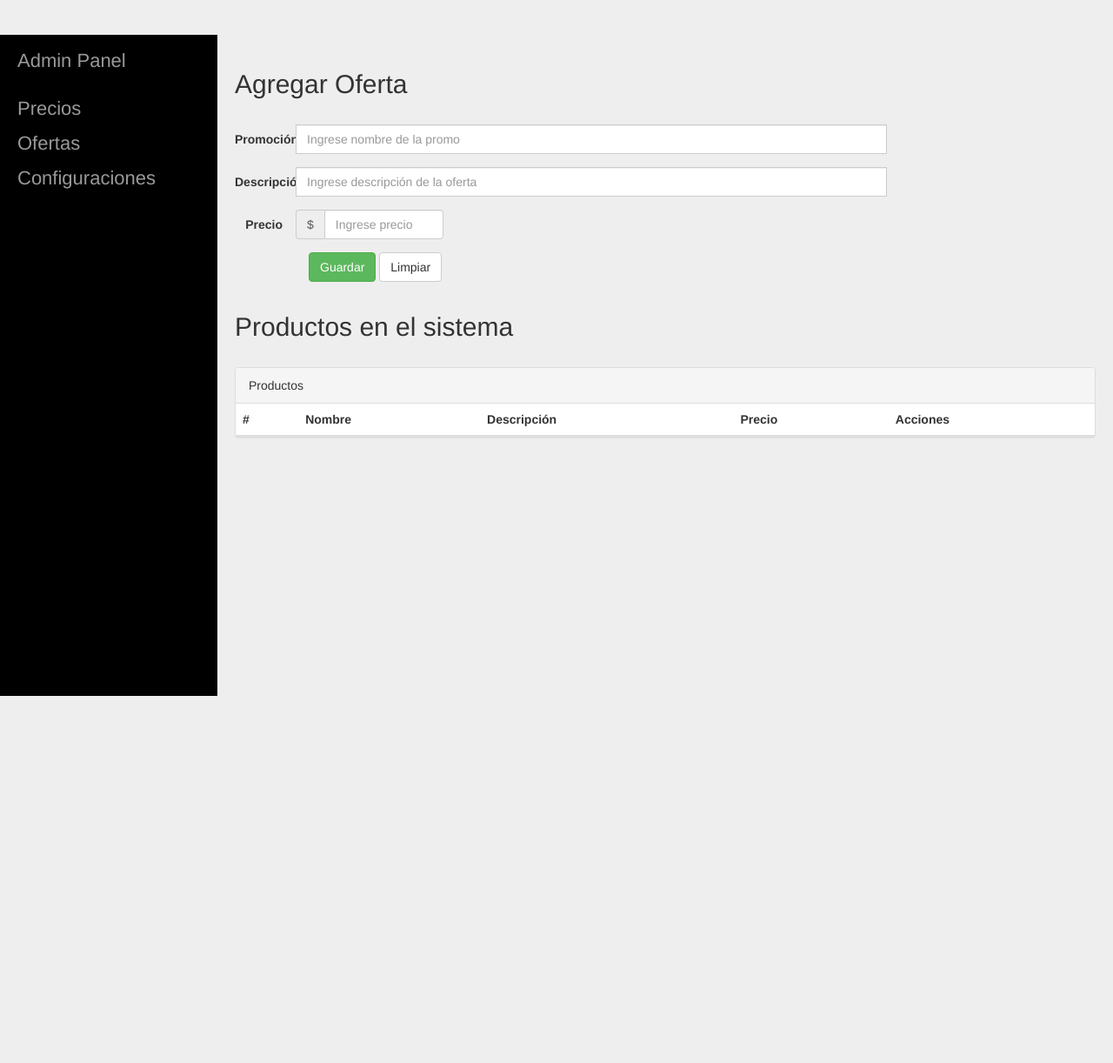
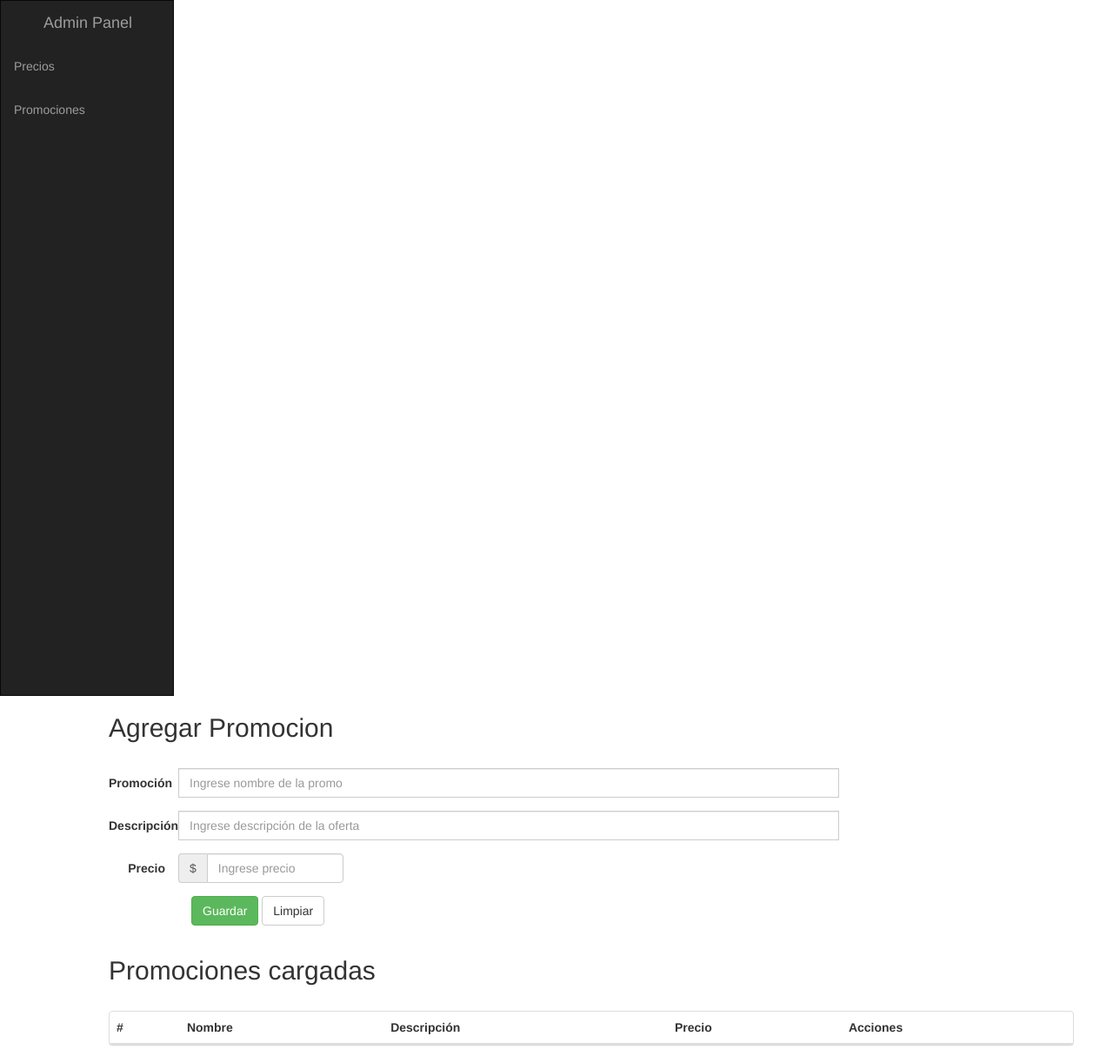
Before and after one commit to cfbarragan/CleaningShop, a Node server app: page /Admin/adminOfertas in a window 1280 px wide. Shown: the whole page at 87% size. Before the commit the page ends 800 px from the top, so only its background shows below. Run offline with Node 20, Linux system fonts and the light colour scheme; the visitor is signed in with stand-in values (Sample User, id 1); data that the repository does not hold is empty; some libraries are stand-ins or nearby versions.

Commit message:
continuous-integration Cambios en el sidebar y los html de admin

```diff
--- a/app.js
+++ b/app.js
@@ -22,9 +22,9 @@ var  nav = [{
 var  navPanel = [{
         Link: '/admin/adminPrecios', Text: 'Precios'
     }, {
-        Link: '/admin/adminOfertas', Text: 'Ofertas'
-    },{
-        Link: '/admin/adminConfig', Text: 'Configuraciones'}];
+        Link: '/admin/adminOfertas', Text: 'Promociones'
+    },/*{
+        Link: '/admin/adminConfig', Text: 'Configuraciones'}*/];
 
 app.use(express.static('public'));
 app.use(bodyParser.json());
--- /dev/null
+++ b/public/css/sidebar.css
@@ -0,0 +1,151 @@
+body,html{
+		height: 100%;
+	}
+
+	/* remove outer padding */
+	.main .row{
+		padding: 0px;
+		margin: 0px;
+	}
+
+	/*Remove rounded coners*/
+
+	nav.sidebar.navbar {
+		border-radius: 0px;
+	}
+
+	nav.sidebar, .main{
+		-webkit-transition: margin 200ms ease-out;
+	    -moz-transition: margin 200ms ease-out;
+	    -o-transition: margin 200ms ease-out;
+	    transition: margin 200ms ease-out;
+	}
+
+	/* Add gap to nav and right windows.*/
+	.main{
+		padding: 10px 10px 0 10px;
+	}
+
+	/* .....NavBar: Icon only with coloring/layout.....*/
+
+	/*small/medium side display*/
+	@media (min-width: 768px) {
+
+		/*Allow main to be next to Nav*/
+		.main{
+			position: absolute;
+			width: calc(100% - 40px); /*keeps 100% minus nav size*/
+			margin-left: 40px;
+			float: right;
+		}
+
+		/*lets nav bar to be showed on mouseover*/
+		nav.sidebar:hover + .main{
+			margin-left: 200px;
+		}
+
+		/*Center Brand*/
+		nav.sidebar.navbar.sidebar>.container .navbar-brand, .navbar>.container-fluid .navbar-brand {
+			margin-left: 0px;
+		}
+		/*Center Brand*/
+		nav.sidebar .navbar-brand, nav.sidebar .navbar-header{
+			text-align: center;
+			width: 100%;
+			margin-left: 0px;
+		}
+
+		/*Center Icons*/
+		nav.sidebar a{
+			padding-right: 13px;
+		}
+
+		/*adds border top to first nav box */
+		/*nav.sidebar .navbar-nav > li:first-child{
+			border-top: 1px #e5e5e5 solid;
+		}*/
+
+		/*adds border to bottom nav boxes*/
+		/*nav.sidebar .navbar-nav > li{
+			border-bottom: 1px #e5e5e5 solid;
+		}*/
+
+		/* Colors/style dropdown box*/
+		nav.sidebar .navbar-nav .open .dropdown-menu {
+			position: static;
+			float: none;
+			width: auto;
+			margin-top: 0;
+			background-color: transparent;
+			border: 0;
+			-webkit-box-shadow: none;
+			box-shadow: none;
+		}
+
+		/*allows nav box to use 100% width*/
+		nav.sidebar .navbar-collapse, nav.sidebar .container-fluid{
+			padding: 0 0px 0 0px;
+		}
+
+		/*colors dropdown box text */
+		.navbar-inverse .navbar-nav .open .dropdown-menu>li>a {
+			color: #777;
+		}
+
+		/*gives sidebar width/height*/
+		nav.sidebar{
+			width: 200px;
+			height: 100%;
+			margin-left: -160px;
+			float: left;
+			z-index: 8000;
+			margin-bottom: 0px;
+		}
+
+		/*give sidebar 100% width;*/
+		nav.sidebar li {
+			width: 100%;
+		}
+
+		/* Move nav to full on mouse over*/
+		nav.sidebar:hover{
+			margin-left: 0px;
+		}
+		/*for hiden things when navbar hidden*/
+		.forAnimate{
+			opacity: 0;
+		}
+	}
+
+	/* .....NavBar: Fully showing nav bar..... */
+
+	@media (min-width: 1330px) {
+
+		/*Allow main to be next to Nav*/
+		.main{
+			width: calc(100% - 200px); /*keeps 100% minus nav size*/
+			margin-left: 200px;
+		}
+
+		/*Show all nav*/
+		nav.sidebar{
+			margin-left: 0px;
+			float: left;
+		}
+		/*Show hidden items on nav*/
+		nav.sidebar .forAnimate{
+			opacity: 1;
+		}
+	}
+
+	nav.sidebar .navbar-nav .open .dropdown-menu>li>a:hover, nav.sidebar .navbar-nav .open .dropdown-menu>li>a:focus {
+		color: #CCC;
+		background-color: transparent;
+	}
+
+	nav:hover .forAnimate{
+		opacity: 1;
+	}
+	section{
+		padding-left: 15px;
+	}
--- a/src/views/adminOfertas.ejs
+++ b/src/views/adminOfertas.ejs
@@ -11,20 +11,12 @@
 
     <title><%=title%></title>
 
-        <!-- bower:js -->
     <script src="/lib/jquery/dist/jquery.js"></script>
     <script src="/lib/bootstrap/dist/js/bootstrap.js"></script>
-        <script src="/lib/jquery.sticky/jquery.sticky.js"></script>
-        <!-- endbower -->
-    <!-- inject:css -->
-    <link rel="stylesheet" href="/css/animate.min.css">
+
     <link rel="stylesheet" href="/css/bootstrap.min.css">
-    <link rel="stylesheet" href="/css/main.css">
-    <link rel="stylesheet" href="/css/owl.carousel.css">
-    <link rel="stylesheet" href="/css/responsive.css">
-    <link rel="stylesheet" href="/css/signin.css">
-    <link rel="stylesheet" href="/css/simple-sidebar.css">
-    <!-- endinject -->
+    <link rel="stylesheet" href="/css/sidebar.css">
+
 
 
     <!-- HTML5 Shim and Respond.js IE8 support of HTML5 elements and media queries -->
@@ -38,30 +30,37 @@
 
 <body>
 
-    <div id="wrapper">
+
 
           <!-- Sidebar -->
-        <div id="sidebar-wrapper">
-            <ul class="sidebar-nav">
-                <li class="sidebar-brand">
-                      <a href="/admin/panel">
-                        Admin Panel
-                    </a>
-                </li>
+       <nav class="navbar navbar-inverse sidebar" role="navigation">
+            <div class="container-fluid">
+                <!-- Brand and toggle get grouped for better mobile display -->
+                <div class="navbar-header">
+                    <button type="button" class="navbar-toggle" data-toggle="collapse" data-target="#bs-sidebar-navbar-collapse-1">
+                        <span class="sr-only">Toggle navigation</span>
+                        <span class="icon-bar"></span>
+                        <span class="icon-bar"></span>
+                        <span class="icon-bar"></span>
+                    </button>
+                    <a class="navbar-brand" href="#">Admin Panel</a>
+                </div>
+                <!-- Collect the nav links, forms, and other content for toggling -->
+                <div class="collapse navbar-collapse" id="bs-sidebar-navbar-collapse-1">
+                    <ul class="nav navbar-nav">
                     <% for(var i=0; i<nav.length; i++){%>
                                             <li>
                                             <a href="<%=nav[i].Link%>"><%=nav[i].Text%></a></li>
                     <%}%>
                     </ul>
                 </div>
-        <!-- /#sidebar-wrapper -->
+            </div>
+        </nav>
 
-        <!-- Page Content -->
-        <div id="page-content-wrapper">
-            <div class="container-fluid">
-                <div class="row">
+        <div class="container pull-left">
+                <div class="row col-lg-offset-1 col-md-offset-1 col-lg-12">
 
-                        <h2>Agregar Oferta</h2>
+                        <h2>Agregar Promocion</h2>
                         <br>
                         <form action="/Admin/addOffer" method="post" class="form-horizontal" accept-charset="utf-8">
                             <div class="form-group ">
@@ -97,12 +96,12 @@
                             </div>
                         </form>
                 </div>
-                <div class="row">
-                <h2>Productos en el sistema</h2>
-                <br/>
+                <div class="row col-lg-offset-1 col-md-offset-1 col-lg-12 ">
+                <h2>Promociones cargadas</h2>
+                <br>
                 <div class="panel panel-default">
                     <!-- Default panel contents -->
-                    <div class="panel-heading">Productos</div>
+                    <!--<div class="panel-heading">Promociones</div>-->
 
                     <!-- Table -->
                         <table class="table">
@@ -138,12 +137,7 @@
                         </table>
                     </div>
             </div>
-            </div>
-        </div>
-        <!-- /#page-content-wrapper -->
 
-    </div>
-    <!-- /#wrapper -->
     <div class="modal fade" id="myModalOffers" tabindex="-1" role="dialog">
         <div class="modal-dialog" role="document">
             <div class="modal-content">
```
Also changed, not shown: src/views/adminPrecios.ejs (+30 -33 lines), src/views/panel.ejs (+25 -31 lines). Lines whose indentation alone changed are shown as unchanged.
